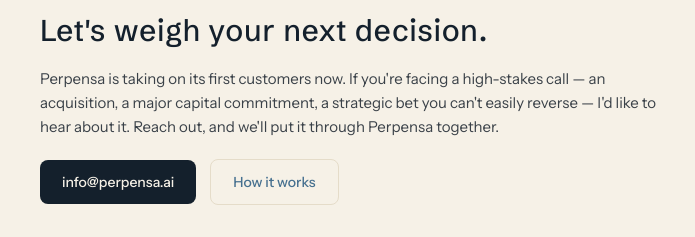
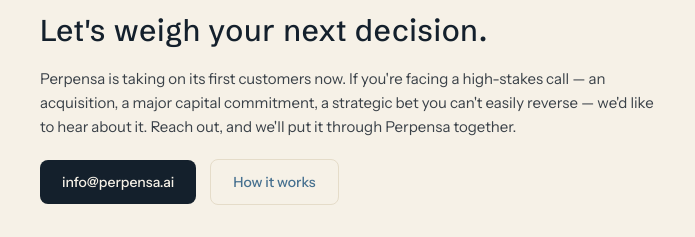
Before and after one commit to Perpensa/perpensa.ai, a plain HTML site: page index.html in a window 1280 px wide. Shown: the part 2816-3053 px from the top of the page, 124-819 px from the left. Drawn offline with nearby package versions, Linux system fonts and the light colour scheme.

Commit message:
Fixed pronoun

```diff
--- a/index.html
+++ b/index.html
@@ -325,7 +325,7 @@
     <div class="sec-head reveal" style="margin-bottom:20px">
       <span class="eyebrow">work with us</span>
       <h2>Let's weigh your next decision.</h2>
-      <p>Perpensa is taking on its first customers now. If you're facing a high-stakes call — an acquisition, a major capital commitment, a strategic bet you can't easily reverse — I'd like to hear about it. Reach out, and we'll put it through Perpensa together.</p>
+      <p>Perpensa is taking on its first customers now. If you're facing a high-stakes call — an acquisition, a major capital commitment, a strategic bet you can't easily reverse — we'd like to hear about it. Reach out, and we'll put it through Perpensa together.</p>
     </div>
     <div class="cta-row reveal"><a class="btn btn-primary" href="mailto:info@perpensa.ai">info@perpensa.ai</a><a class="btn btn-ghost" href="how-it-works.html">How it works</a></div>
   </div>
```
